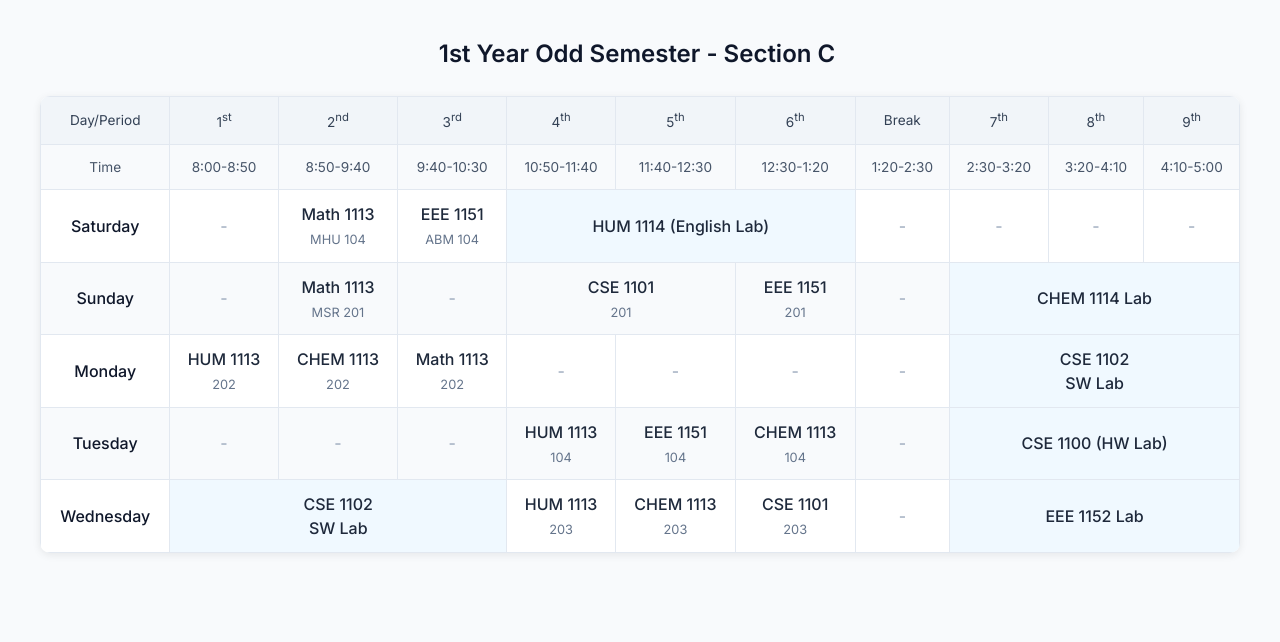
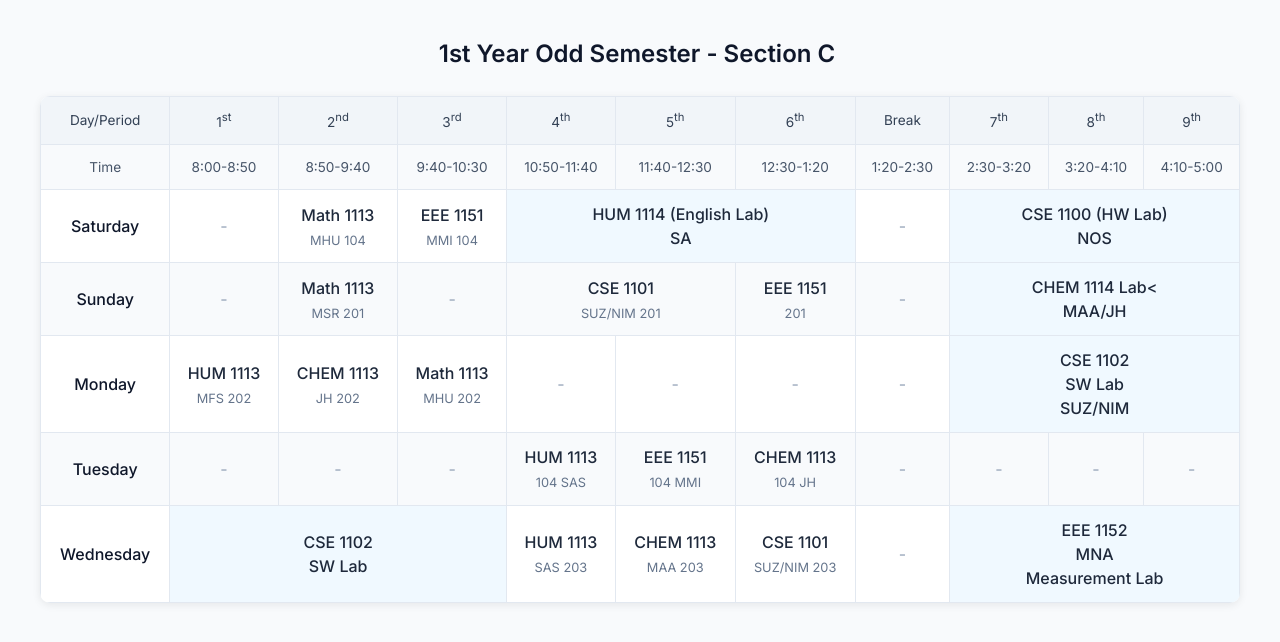
Before and after one commit to idcnys/ruetcsec, a plain HTML site: page index.html in a window 1280 px wide. Drawn offline with Linux system fonts and the light colour scheme.

Commit message:
Update index.html

```diff
--- a/index.html
+++ b/index.html
@@ -145,15 +145,18 @@
                     </td>
                     <td>
                         <div class="subject">EEE 1151</div>
-                        <div class="room">ABM 104</div>
+                        <div class="room">MMI 104</div>
                     </td>
                     <td colspan="3" class="lab">
-                        <div class="subject">HUM 1114 (English Lab)</div>
+                        <div class="subject">HUM 1114 (English Lab)<br>SA</div>
                     </td>
                     <td class="empty-cell">-</td>
+                    <td colspan="3" class="lab">
+                        <div class="subject">CSE 1100 (HW Lab)<br>NOS</div>
+                    </td>
+<!--                     <td class="empty-cell">-</td>
                     <td class="empty-cell">-</td>
-                    <td class="empty-cell">-</td>
-                    <td class="empty-cell">-</td>
+                    <td class="empty-cell">-</td> -->
                 </tr>
                 <tr id="sunday">
                     <td class="day-header">Sunday</td>
@@ -165,7 +168,7 @@
                     <td class="empty-cell">-</td>
                     <td colspan="2">
                         <div class="subject">CSE 1101</div>
-                        <div class="room">201</div>
+                        <div class="room">SUZ/NIM 201</div>
                     </td>
                     <td>
                         <div class="subject">EEE 1151</div>
@@ -173,29 +176,29 @@
                     </td>
                     <td class="empty-cell">-</td>
                     <td colspan="3" class="lab">
-                        <div class="subject">CHEM 1114 Lab</div>
+                        <div class="subject">CHEM 1114 Lab<<br>MAA/JH<div>
                     </td>
                 </tr>
                 <tr id="monday">
                     <td class="day-header">Monday</td>
                     <td>
                         <div class="subject">HUM 1113</div>
-                        <div class="room">202</div>
+                        <div class="room">MFS 202</div>
                     </td>
                     <td>
                         <div class="subject">CHEM 1113</div>
-                        <div class="room">202</div>
+                        <div class="room">JH 202</div>
                     </td>
                     <td>
                         <div class="subject">Math 1113</div>
-                        <div class="room">202</div>
+                        <div class="room">MHU 202</div>
                     </td>
                     <td class="empty-cell">-</td>
                     <td class="empty-cell">-</td>
                     <td class="empty-cell">-</td>
                     <td class="empty-cell">-</td>
                     <td colspan="3" class="lab">
-                        <div class="subject">CSE 1102 <br> SW Lab</div>
+                        <div class="subject">CSE 1102 <br> SW Lab<br>SUZ/NIM</div>
                     </td>
                 </tr>
                 <tr id="tuesday">
@@ -204,21 +207,21 @@
                     <td class="empty-cell">-</td>
                     <td class="empty-cell">-</td>
                     <td>
-                        <div class="subject">HUM 1113</div>
-                        <div class="room">104</div>
+                        <div class="subject">HUM 1113<br></div>
+                        <div class="room">104 SAS</div>
                     </td>
                     <td>
                         <div class="subject">EEE 1151</div>
-                        <div class="room">104</div>
+                        <div class="room">104 MMI</div>
                     </td>
                     <td>
                         <div class="subject">CHEM 1113</div>
-                        <div class="room">104</div>
+                        <div class="room">104 JH</div>
                     </td>
                     <td class="empty-cell">-</td>
-                    <td colspan="3" class="lab">
-                        <div class="subject">CSE 1100 (HW Lab)</div>
-                    </td>
+                      <td class="empty-cell">-</td>
+                      <td class="empty-cell">-</td>
+                      <td class="empty-cell">-</td>
                 </tr>
                 <tr id="wednesday">
                     <td class="day-header">Wednesday</td>
@@ -228,19 +231,19 @@
 
                     <td>
                         <div class="subject">HUM 1113</div>
-                        <div class="room">203</div>
+                        <div class="room">SAS 203</div>
                     </td>
                     <td>
                         <div class="subject">CHEM 1113</div>
-                        <div class="room">203</div>
+                        <div class="room">MAA 203</div>
                     </td>
                     <td>
                         <div class="subject">CSE 1101</div>
-                        <div class="room">203</div>
+                        <div class="room">SUZ/NIM 203</div>
                     </td>
                     <td class="empty-cell">-</td>
                     <td colspan="3" class="lab">
-                        <div class="subject">EEE 1152 Lab</div>
+                        <div class="subject">EEE 1152 <br>MNA <br> Measurement Lab</div>
                     </td>
                 </tr>
             </table>
```
